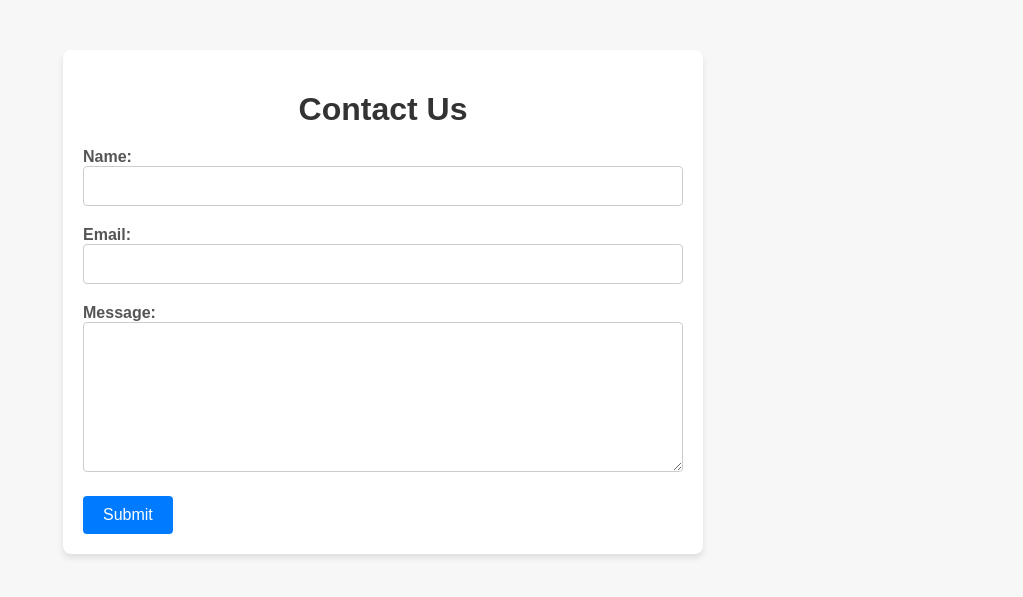
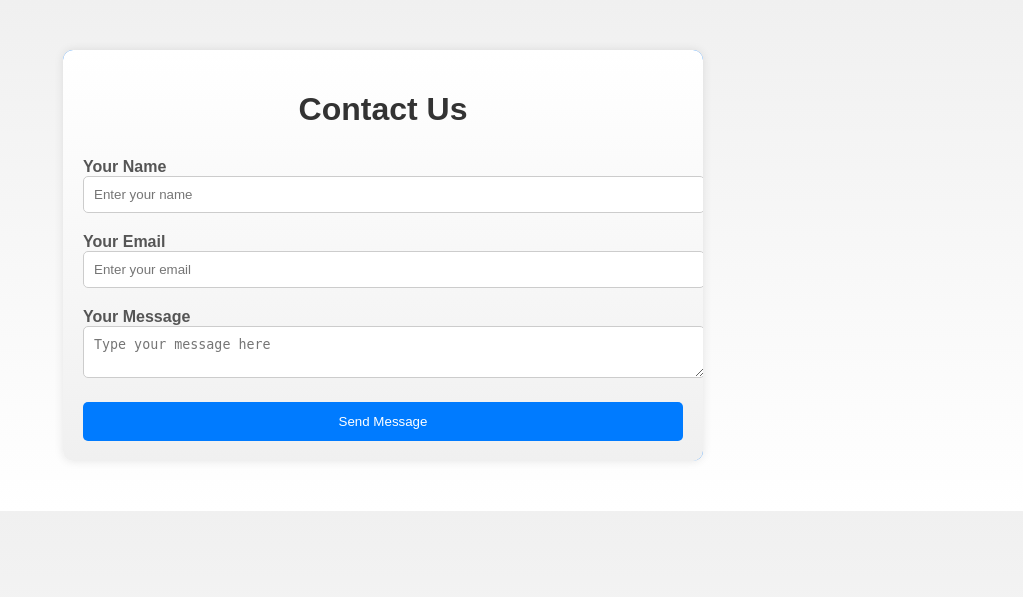
Before and after one commit to GeorgiGyurov13/Petstagram, a Django app: page /contact/ in a window 1280 px wide. Shown: the top 597 px of the page, without its empty margins (257-1280 px from the left). Run offline with Django 4.2, Linux system fonts and the light colour scheme.

Commit message:
updated contact.html

```diff
--- a/templates/accounts/contact.html
+++ b/templates/accounts/contact.html
@@ -7,22 +7,32 @@
     <style>
         body {
             font-family: Arial, sans-serif;
-            background-color: #f7f7f7;
+            background: linear-gradient(to bottom, #f0f0f0, #ffffff);
+            margin: 0;
+            padding: 0;
         }
 
         .container {
             max-width: 600px;
             margin: 50px auto;
             padding: 20px;
-            background-color: #fff;
-            border-radius: 8px;
-            box-shadow: 0 4px 6px rgba(0, 0, 0, 0.1);
+            background: linear-gradient(to bottom, #ffffff, #f0f0f0);
+            border-radius: 10px;
+            box-shadow: 0 0 10px rgba(0, 0, 0, 0.1);
+            position: relative;
+            overflow: hidden;
+            animation: slideIn 1s ease-out;
         }
 
         h1 {
             text-align: center;
-            margin-bottom: 20px;
             color: #333;
+            margin-bottom: 30px;
+        }
+
+        form {
+            display: flex;
+            flex-direction: column;
         }
 
         .form-group {
@@ -32,6 +42,7 @@
         label {
             font-weight: bold;
             color: #555;
+            margin-bottom: 5px;
         }
 
         input[type="text"],
@@ -40,23 +51,24 @@
             width: 100%;
             padding: 10px;
             border: 1px solid #ccc;
-            border-radius: 4px;
-            box-sizing: border-box;
-            font-size: 16px;
+            border-radius: 5px;
+            outline: none;
+            transition: border-color 0.3s;
         }
 
-        textarea {
-            height: 150px;
-            resize: vertical;
+        input[type="text"]:focus,
+        input[type="email"]:focus,
+        textarea:focus {
+            border-color: #007bff;
         }
 
         input[type="submit"] {
+            width: 100%;
+            padding: 12px;
             background-color: #007bff;
             color: #fff;
             border: none;
-            padding: 10px 20px;
-            border-radius: 4px;
-            font-size: 16px;
+            border-radius: 5px;
             cursor: pointer;
             transition: background-color 0.3s;
         }
@@ -64,27 +76,85 @@
         input[type="submit"]:hover {
             background-color: #0056b3;
         }
+
+        @keyframes slideIn {
+            0% {
+                opacity: 0;
+                transform: translateY(-50px);
+            }
+            100% {
+                opacity: 1;
+                transform: translateY(0);
+            }
+        }
+
+        .container::before {
+            content: "";
+            position: absolute;
+            top: 0;
+            left: 0;
+            width: 100%;
+            height: 100%;
+            background-color: #007bff;
+            clip-path: polygon(0 0, 100% 0, 100% 100%, 0% 80%);
+            z-index: -1;
+            animation: slideInBg 1s ease-out;
+        }
+
+        @keyframes slideInBg {
+            0% {
+                clip-path: polygon(0 0, 100% 0, 100% 0, 0% 0);
+            }
+            100% {
+                clip-path: polygon(0 0, 100% 0, 100% 100%, 0% 80%);
+            }
+        }
+
+        /* Additional styling */
+        .form-group input[type="text"],
+        .form-group input[type="email"],
+        .form-group textarea {
+            transition: all 0.3s ease;
+            transform: translateY(20px);
+            opacity: 0;
+        }
+
+        .form-group input[type="text"].active,
+        .form-group input[type="email"].active,
+        .form-group textarea.active {
+            transform: translateY(0);
+            opacity: 1;
+        }
+
+        .form-group input[type="text"]:focus,
+        .form-group input[type="email"]:focus,
+        .form-group textarea:focus {
+            border-color: #007bff;
+            box-shadow: 0 0 5px rgba(0, 123, 255, 0.5);
+        }
     </style>
 </head>
 <body>
+
 <div class="container">
     <h1>Contact Us</h1>
     <form method="post">
         {% csrf_token %}
         <div class="form-group">
-                <label for="id_name">Name:</label>
-                {{ form.name }}
+            <label for="id_name">Your Name</label>
+            <input type="text" id="id_name" name="name" class="active" placeholder="Enter your name" required>
         </div>
         <div class="form-group">
-                <label for="id_email">Email:</label>
-                {{ form.email }}
+            <label for="id_email">Your Email</label>
+            <input type="email" id="id_email" name="email" class="active" placeholder="Enter your email" required>
         </div>
         <div class="form-group">
-                <label for="id_message">Message:</label>
-                {{ form.message }}
+            <label for="id_message">Your Message</label>
+            <textarea id="id_message" name="message" class="active" placeholder="Type your message here" required></textarea>
         </div>
-            <input type="submit" value="Submit">
+        <input type="submit" value="Send Message">
     </form>
 </div>
+
 </body>
 </html>
```
Lines whose indentation alone changed are shown as unchanged.
